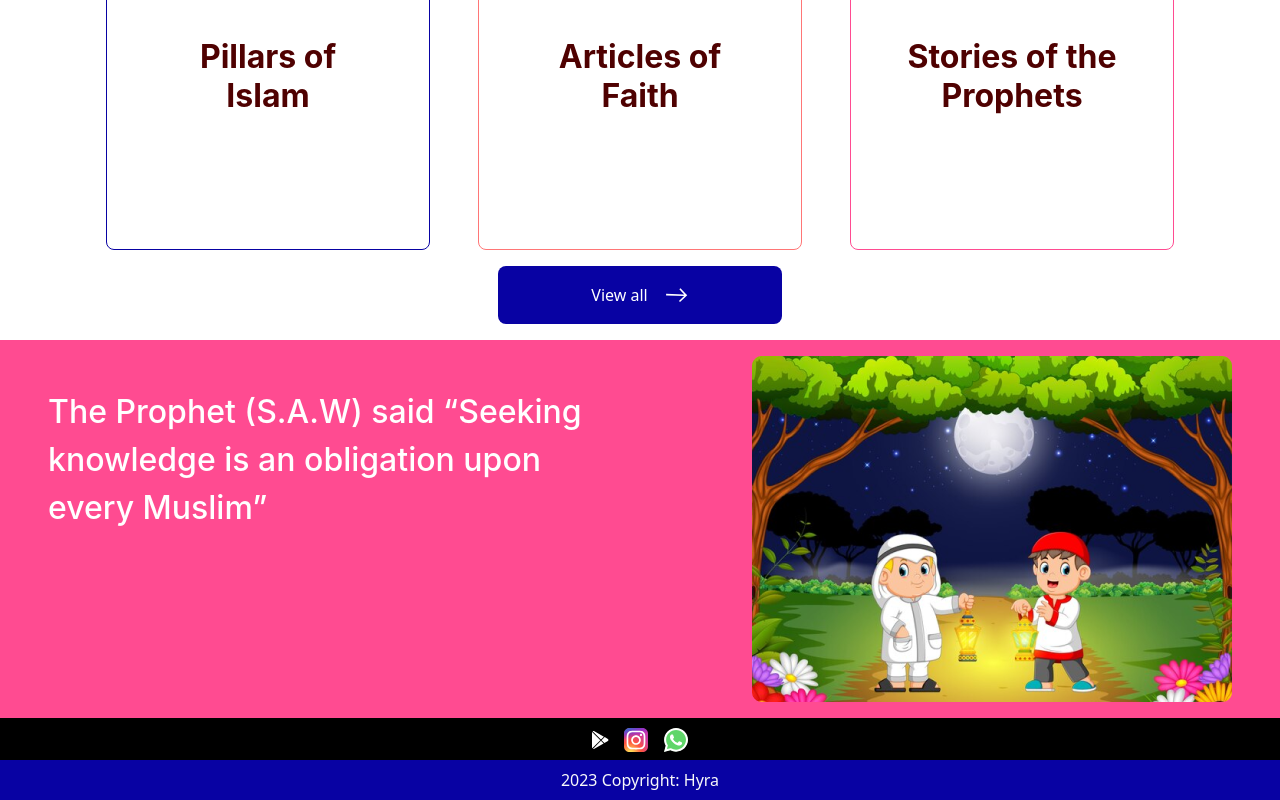
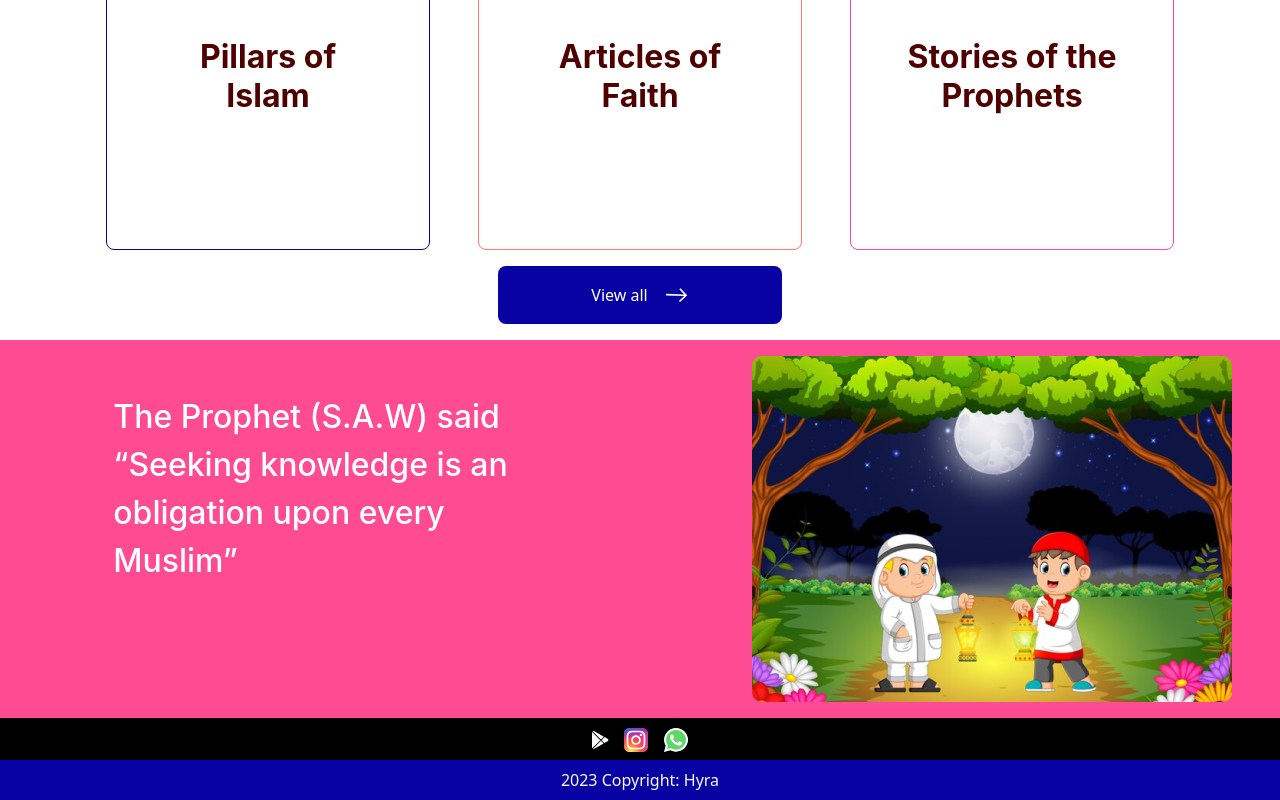
Before and after one commit to Oluwafemi-John1/Hyra-App, a React (Vite) app: page / in a window 1280 px wide. Shown: the part 1231-2031 px from the top of the page. Built offline with nearby package versions, Linux system fonts and the light colour scheme.

Commit message:
Add padding to Getstarted component

```diff
--- a/src/components/Getstarted.jsx
+++ b/src/components/Getstarted.jsx
@@ -8,14 +8,16 @@ const Getstarted = () => {
         fontSize: '32px',
         fontStyle: 'normal',
         fontWeight: '500',
-        lineHeight: '48px'
+        lineHeight: '48px',
+        padding: '5px 12%'
     }
+
     return (
         <>
             <div className='container-fluid get-started-with-us'>
                 <div className="row">
                     <div className="col-6 p-5">
-                        <p style={paraStyle}>The Prophet (S.A.W) said “Seeking knowledge is an obligation upon every Muslim”</p>
+                        <p style={paraStyle} className='paraGetStarted'>The Prophet (S.A.W) said “Seeking knowledge is an obligation upon every Muslim”</p>
                     </div>
                     <div className="col-6 py-3 text-end pe-5">
                         <img src={simage} alt="" className="img-fluid" />
```
